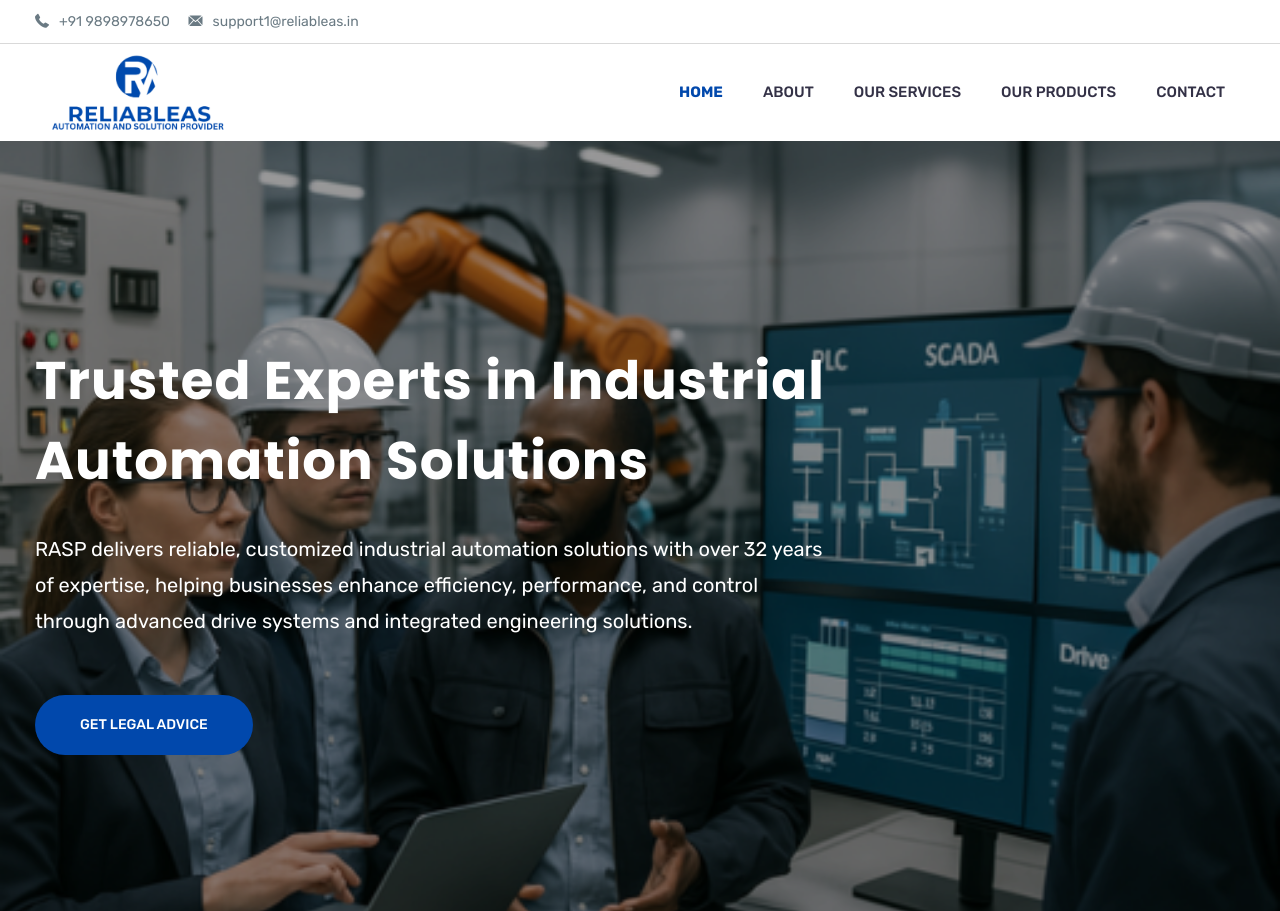
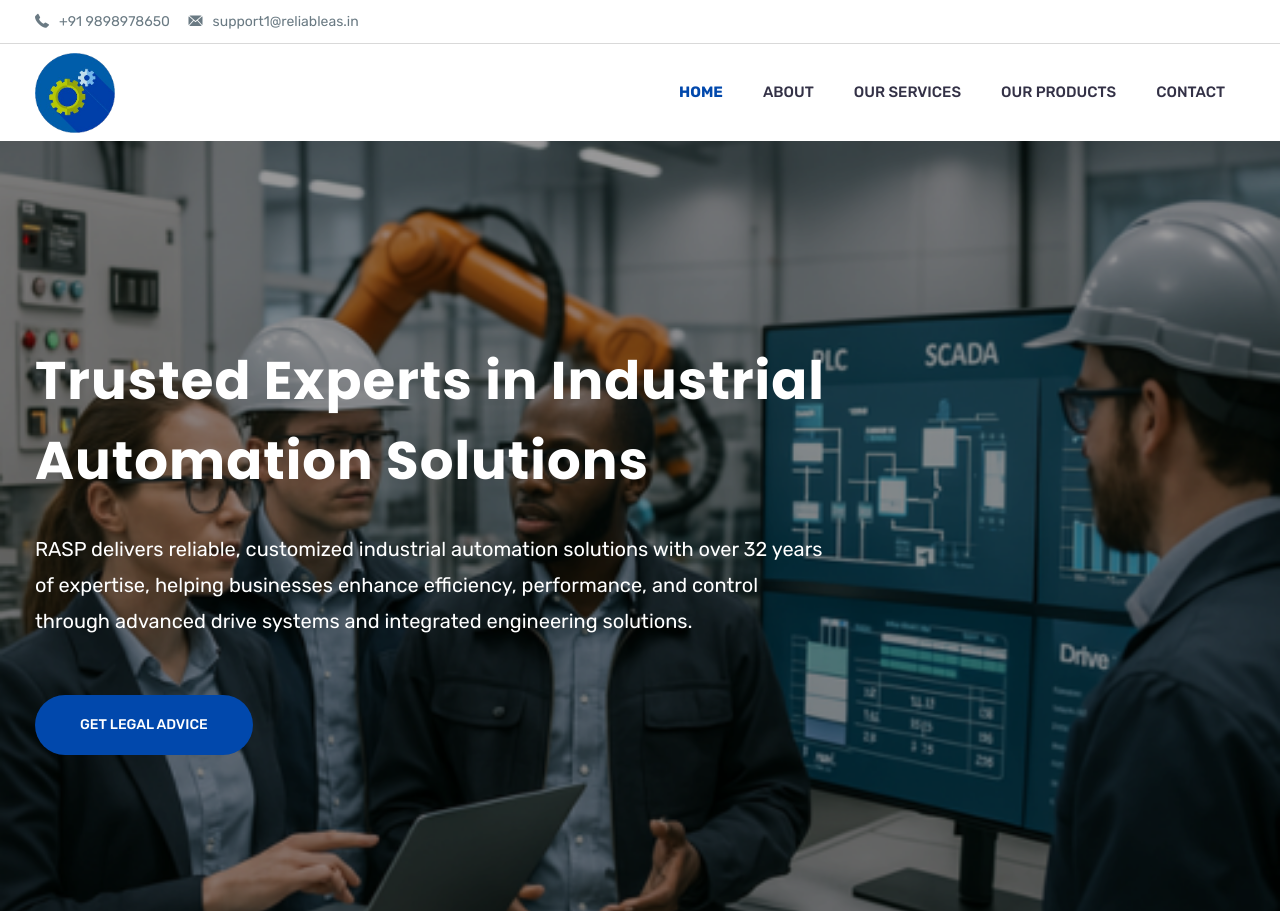
Before and after one commit to MahekPatel23/RELIABLE, a plain HTML site: page www.ecologytheme.com/theme/eduwise/index-3.html in a window 1280 px wide. Shown: the top 911 px of the page. Drawn offline with Linux system fonts and the light colour scheme.

Commit message:
four  commit

```diff
--- a/www.ecologytheme.com/theme/eduwise/index-3.html
+++ b/www.ecologytheme.com/theme/eduwise/index-3.html
@@ -69,7 +69,7 @@
 	<div class="edu_nav">
         <div class="container">
             <nav class="navbar navbar-expand-md navbar-light bg-faded">
-                <a class="navbar-brand" href="index.html"><img class="abc" src="images/Screenshot 2025-07-30 093541.png" alt="logo"></a>
+                <a class="navbar-brand" href="index.html"><img class="abc" src="images/Screenshot_2025-07-30_093541-removebg-preview.png" alt="logo"></a>
                 <div class="collapse navbar-collapse main-menu" id="navbarSupportedContent">
                     <ul class="navbar-nav nav lavalamp ml-auto menu">
                         <li class="nav-item" id="home"><a href="index-3.html" class="nav-link active">Home</a>
```
